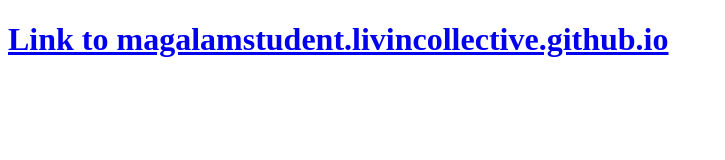
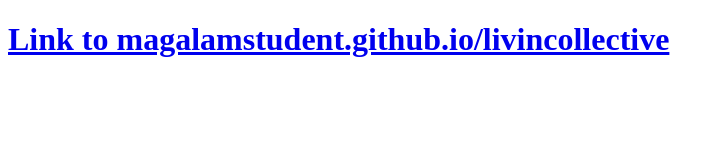
Before and after one commit to magalamstudent/magalamstudent.github.io, a plain HTML site: page index.html in a window 1280 px wide. Shown: the whole page, without its empty margins (0-725 px from the left). Drawn offline with Linux system fonts and the light colour scheme.

Commit message:
Update index.html

```diff
--- a/index.html
+++ b/index.html
@@ -10,7 +10,7 @@
 </head>
 
 <body>
-<h1><a href="https://magalamstudent.github.io/livincollective">Link to magalamstudent.livincollective.github.io</a></h1>
+<h1><a href="https://magalamstudent.github.io/livincollective">Link to magalamstudent.github.io/livincollective</a></h1>
 
 
 <!--
```
